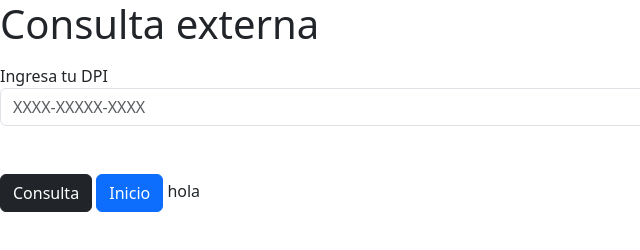
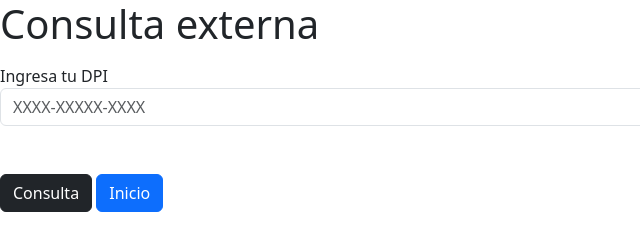
Before and after one commit to bulux-dev/Proyecto-ingenieria-software, a plain HTML site: page consultaexterna.html in a window 1280 px wide. Shown: the full height of the page, 0-640 px from the left. Drawn offline with nearby package versions, Linux system fonts and the light colour scheme.

Commit message:
prueba miguel eliminada

```diff
--- a/consultaexterna.html
+++ b/consultaexterna.html
@@ -18,6 +18,5 @@
         <button class="btn btn-dark" onclick="alert('esta es tu consulta')">Consulta</button>
         <button class="btn btn-primary" onclick = "window.location.href = 'inicio.html'">Inicio</button>
         <script src="js/agregarguiones.js"></script>
-        <label>hola</label>
     </body>
 </html>
```
